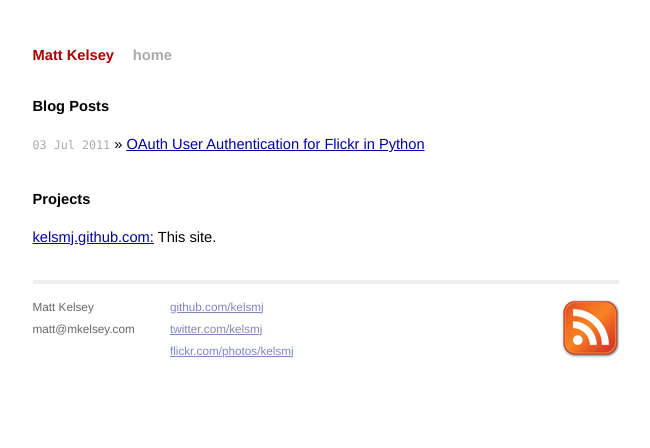
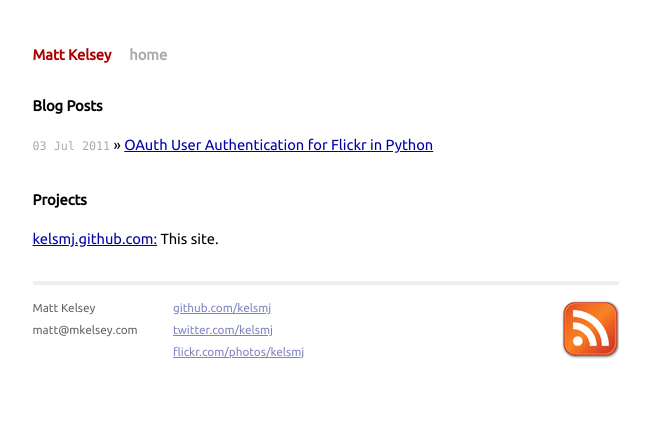
Before and after one commit to kelsmj/oldkelsmj.github.com, a Jekyll site: the page built from index.html, in a window 1280 px wide. Shown: the top 448 px of the page, without its empty margins (314-964 px from the left). Built offline with Jekyll 4.4.1, drawn with Linux system fonts in a browser that asks for light colours; Markdown is read by kramdown in place of the engine named in the settings.

Commit message:
Update CSS

```diff
--- a/css/screen.css
+++ b/css/screen.css
@@ -17,7 +17,7 @@ html, body {
 
 body {
   background-color: white;
-  font: 13.34px helvetica, arial, clean, sans-serif;
+  font: 13.34px 'Ubuntu',helvetica, arial, clean, sans-serif;
   *font-size: small;
   text-align: center;
 }
```
